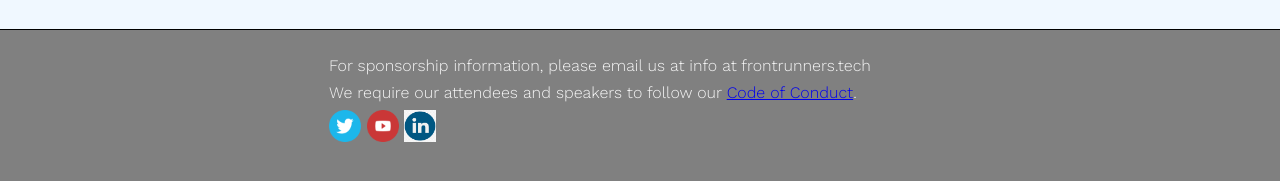
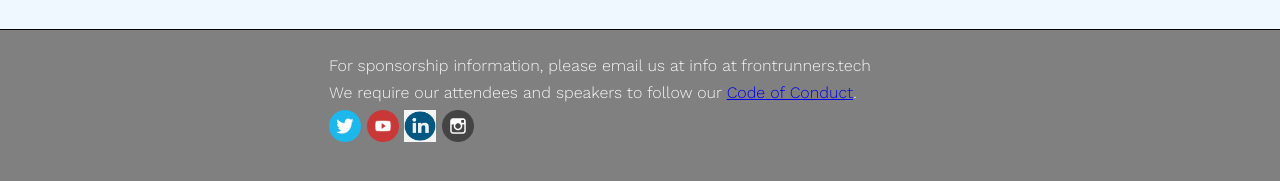
Before and after one commit to gothamgo/frontrunnersconf.github.io, a Jekyll site: the page built from index.html, in a window 1280 px wide and 900 px high, scrolled down 737 px. Shown: the part 700-881 px from the top of the window. Built offline with Jekyll 4.4.1, drawn with Linux system fonts in a browser that asks for light colours.

Commit message:
Update footer.html

```diff
--- a/_includes/footer.html
+++ b/_includes/footer.html
@@ -26,6 +26,8 @@
            <img alt="youtube" src="{{site.url}}/images/social/youtube.png" width="32" height="32"></a>
          <a href="https://www.linkedin.com/groups/2532798" target="_blank">
            <img alt="youtube" src="{{site.url}}/images/social/linkedin.png" width="32" height="32"></a>
+         <a href="https://www.instagram.com/frontrunnersdc" target="_blank">
+           <img alt="youtube" src="{{site.url}}/images/social/instagram.png" width="32" height="32"></a>
     </footer>
   </div>
 </div>
```
